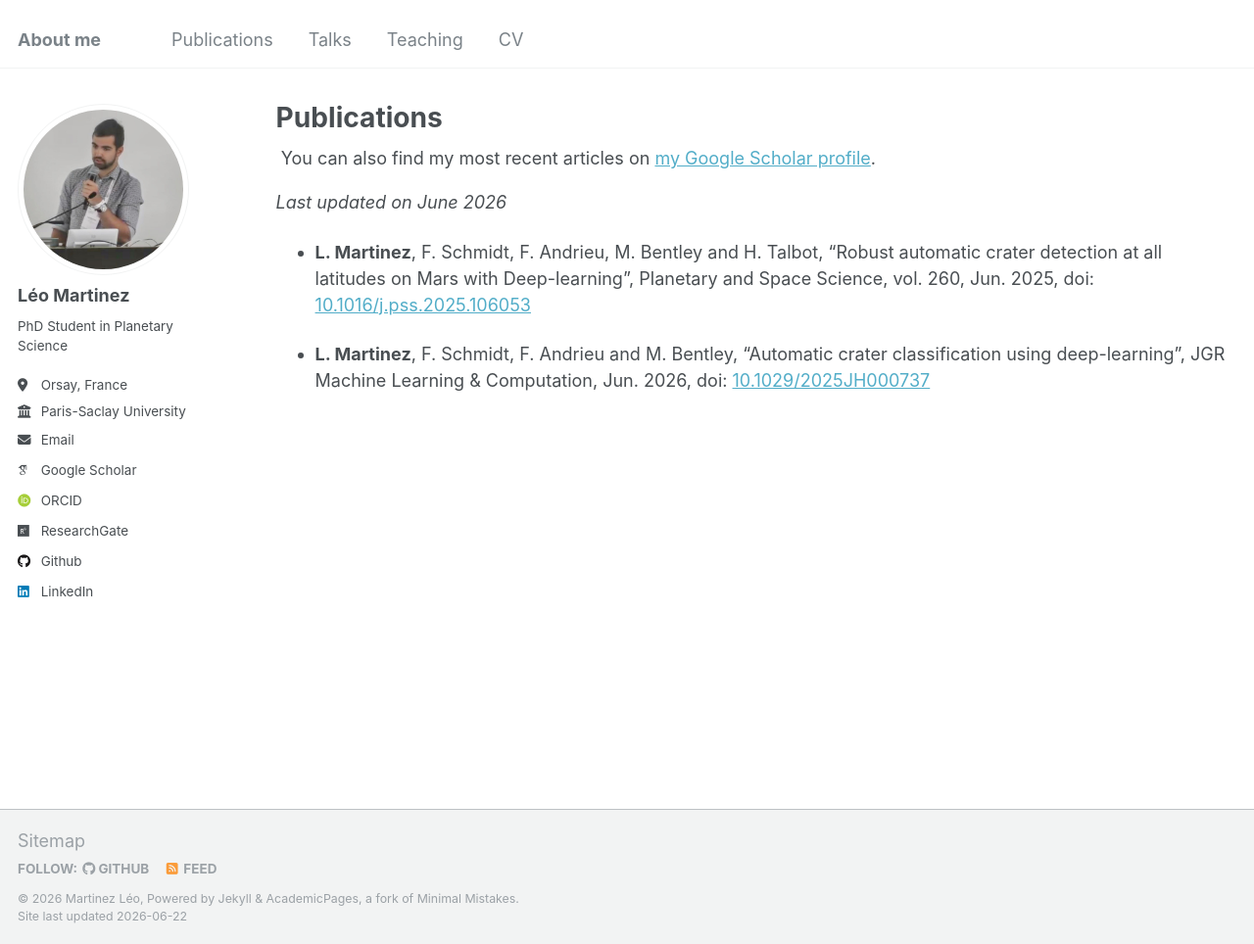
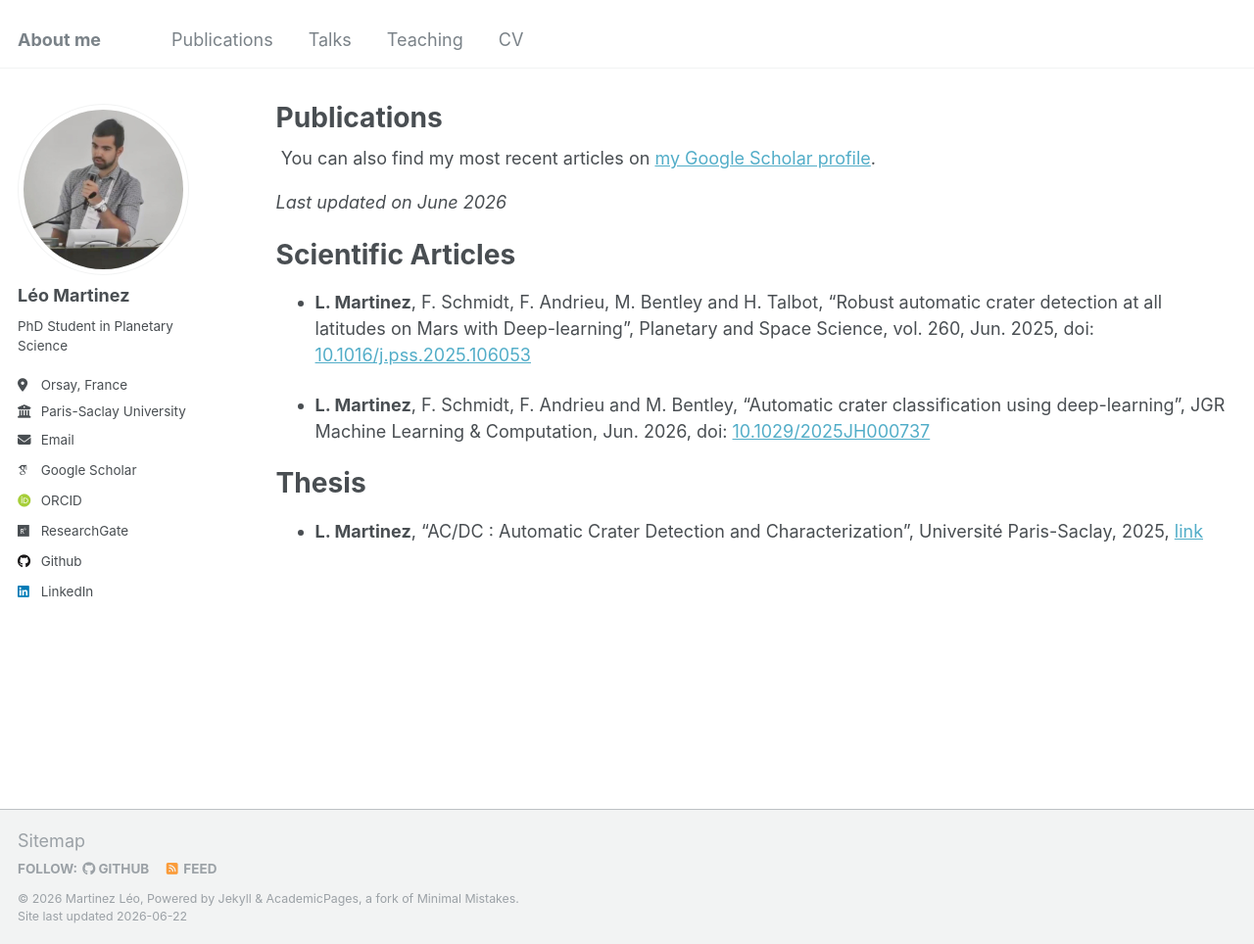
Before and after one commit to leomrtinez/leomrtinez.github.io, a Jekyll site: the page built from _pages/publications.md, in a window 1280 px wide and 964 px high. Shown: the whole window at 98% size. Built offline with Jekyll 4.4.1, drawn with Linux system fonts in a browser that asks for light colours; some web fonts are replaced.

Commit message:
Update publications.md

```diff
--- a/_pages/publications.md
+++ b/_pages/publications.md
@@ -13,6 +13,12 @@ author_profile: true
 
 *Last updated on June 2026*
 
+# Scientific Articles
+
 * **L. Martinez**, F. Schmidt, F. Andrieu, M. Bentley and H. Talbot, “Robust automatic crater detection at all latitudes on Mars with Deep-learning”, Planetary and Space Science, vol. 260, Jun. 2025, doi: [10.1016/j.pss.2025.106053](https://doi.org/10.1016/j.pss.2025.106053)
 
 * **L. Martinez**, F. Schmidt, F. Andrieu and M. Bentley, “Automatic crater classification using deep-learning”, JGR Machine Learning & Computation, Jun. 2026, doi: [10.1029/2025JH000737](https://doi.org/10.1029/2025JH000737)
+
+# Thesis
+
+* **L. Martinez**, "AC/DC : Automatic Crater Detection and Characterization", Université Paris-Saclay, 2025, [link](https://hal.science/tel-05405266v1)
```
